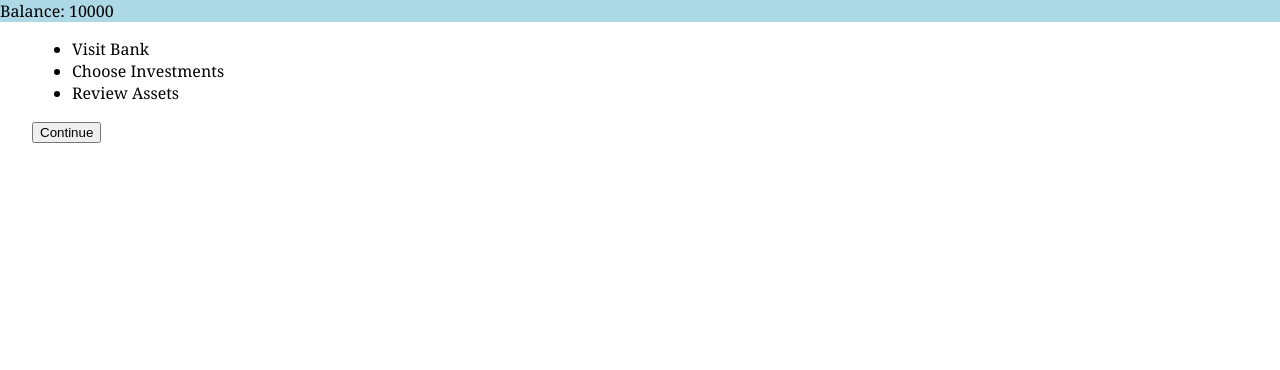
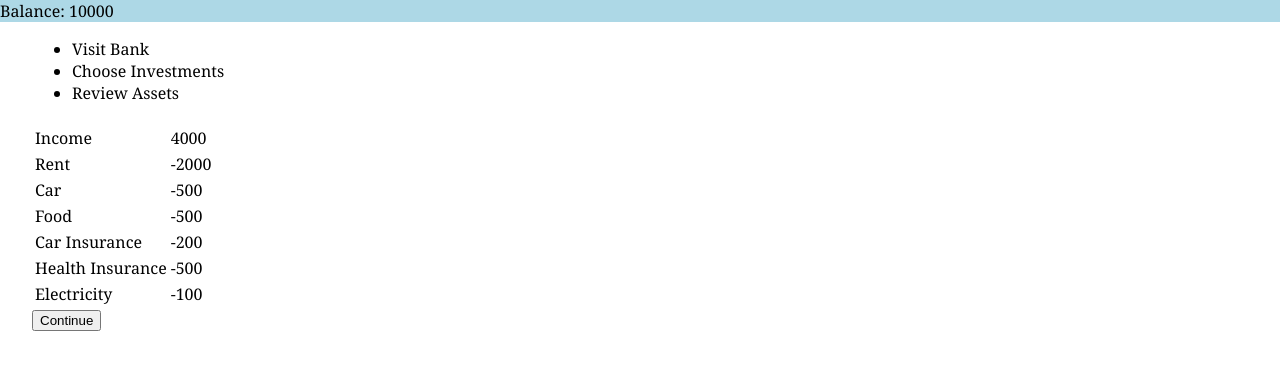
Before and after one commit to JasperCDev/ProjectDailyCheck, a Next.js app: page / in a window 1280 px wide. Shown: the top 370 px of the page. Built offline with nearby package versions, Linux system fonts and the light colour scheme.

Commit message:
add budget table

```diff
--- /dev/null
+++ b/components/BudgetTable.tsx
@@ -0,0 +1,37 @@
+import React, { useMemo } from "react";
+import { Cell, Row, useRowSelect } from "react-table";
+import { useAppSelector } from "../store/store";
+import Table from "./Table/Table";
+
+interface Props {}
+
+const BudgetTable = (props: Props) => {
+  const state = useAppSelector((state) => state);
+
+  const columns = useMemo(() => {
+    return [
+      {
+        header: "Name",
+        id: "Name",
+        accessor: (row: typeof state.budget[0]) => row.name,
+        Cell: (cell: Cell<typeof state.budget[0]>) => {
+          const row = cell.row.original;
+          return row.name;
+        },
+      },
+      {
+        header: "Amount",
+        id: "Amount",
+        accessor: (row: typeof state.budget[0]) => row.amount,
+        Cell: (cell: Cell<typeof state.budget[0]>) => {
+          const row = cell.row.original;
+          return row.amount;
+        },
+      },
+    ];
+  }, []);
+
+  return <Table data={state.budget} columns={columns} />;
+};
+
+export default BudgetTable;
--- a/pages/index.tsx
+++ b/pages/index.tsx
@@ -1,5 +1,7 @@
 import type { NextPage } from "next";
-import { useAppDispatch, useAppSelector } from "../store/store";
+import React from "react";
+import { useAppSelector } from "../store/store";
+import BudgetTable from "../components/BudgetTable";
 import styles from "../styles/Home.module.css";
 
 const Home: NextPage = () => {
@@ -12,6 +14,7 @@ const Home: NextPage = () => {
           return <li key={todo.id}>{todo.title}</li>;
         })}
       </ul>
+      <BudgetTable />
       <button>Continue</button>
     </div>
   );
```
